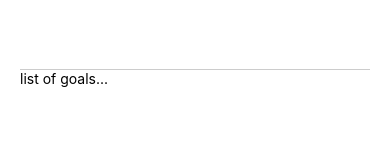
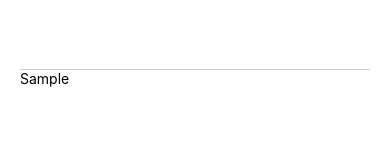
Before and after one commit to Sinashaygan/RNCOURSE, a React Native app: screen / in a window 390 px wide. Both pictures are taken after typing "Sample" into the empty fields and a click on the button "ADD GOAL". Shown: the part 133-293 px from the top of the page. Built offline with nearby package versions, Linux system fonts and the light colour scheme.

Commit message:
feat: add the key card

```diff
--- a/App.js
+++ b/App.js
@@ -3,14 +3,15 @@
 import { Button, StyleSheet, Text, TextInput, View } from "react-native";
 
 export default function App() {
-  const [enteredGoalText , setEnteredGoalText] = useState('')
+  const [enteredGoalText, setEnteredGoalText] = useState("");
+  const [courseGoals, setCourseGoals] = useState([]);
 
   function goalInputHandler(enteredText) {
-    setEnteredGoalText(enteredText)
+    setEnteredGoalText(enteredText);
   }
 
   function addGoalHandler() {
-    console.log(enteredGoalText)
+    setCourseGoals([...courseGoals, enteredGoalText]);
   }
 
   return (
@@ -21,11 +22,11 @@
           placeholder="add your goal"
           onChangeText={goalInputHandler}
         />
-        <Button title="add goal" onPress={addGoalHandler}/>
+        <Button title="add goal" onPress={addGoalHandler} />
       </View>
 
       <View style={styles.goalsContainer}>
-        <Text>list of goals...</Text>
+      {courseGoals.map((goal)=><Text key={goal}>{goal}</Text>)}
       </View>
     </View>
   );
```
